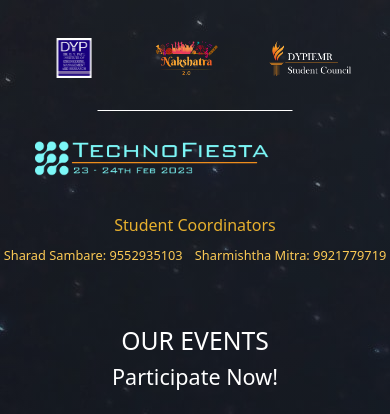
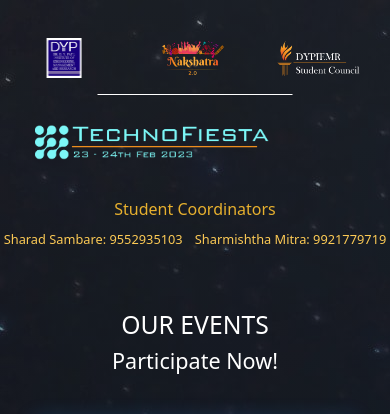
Before and after one commit to harshsonar/nakshatra-demo, a plain HTML site: page index.html in a window 390 px wide. Shown: the top 414 px of the page. Drawn offline with nearby package versions, Linux system fonts and the light colour scheme.

Commit message:
nav images alignment 2

```diff
--- a/styles.css
+++ b/styles.css
@@ -156,7 +156,7 @@ ul li::before{
 
 
     .navbar-nav{
-        height: 5rem;
+        height: 4rem;
         max-width: 100%;
         display: grid;
         grid-template-columns: 1fr 1fr 1fr;
@@ -285,19 +285,18 @@ ul li::before{
 
     .navbar-nav img{
         height: 35px;
-        margin-right: ;
     }
 
     .nakshatra img{
-        transform: translateX(30%);
+        transform: translateX(40%);
     }
     .studCouncil img{
-        transform: translateX(10%);
+        transform: translateX(20%);
     }
 
     .clgLogo img{
         height: 40px;
-        margin-left: 80px;
+        margin-left: 70px;
     }
 
     .headerImg img{
```
